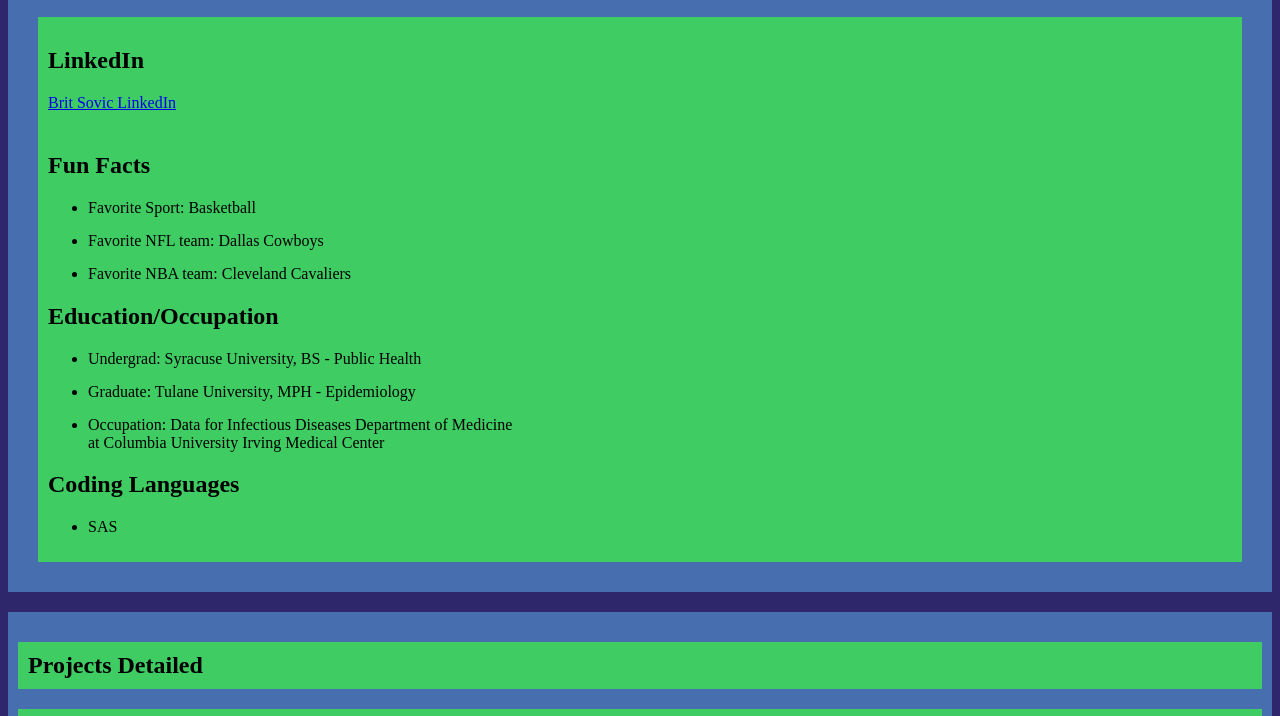
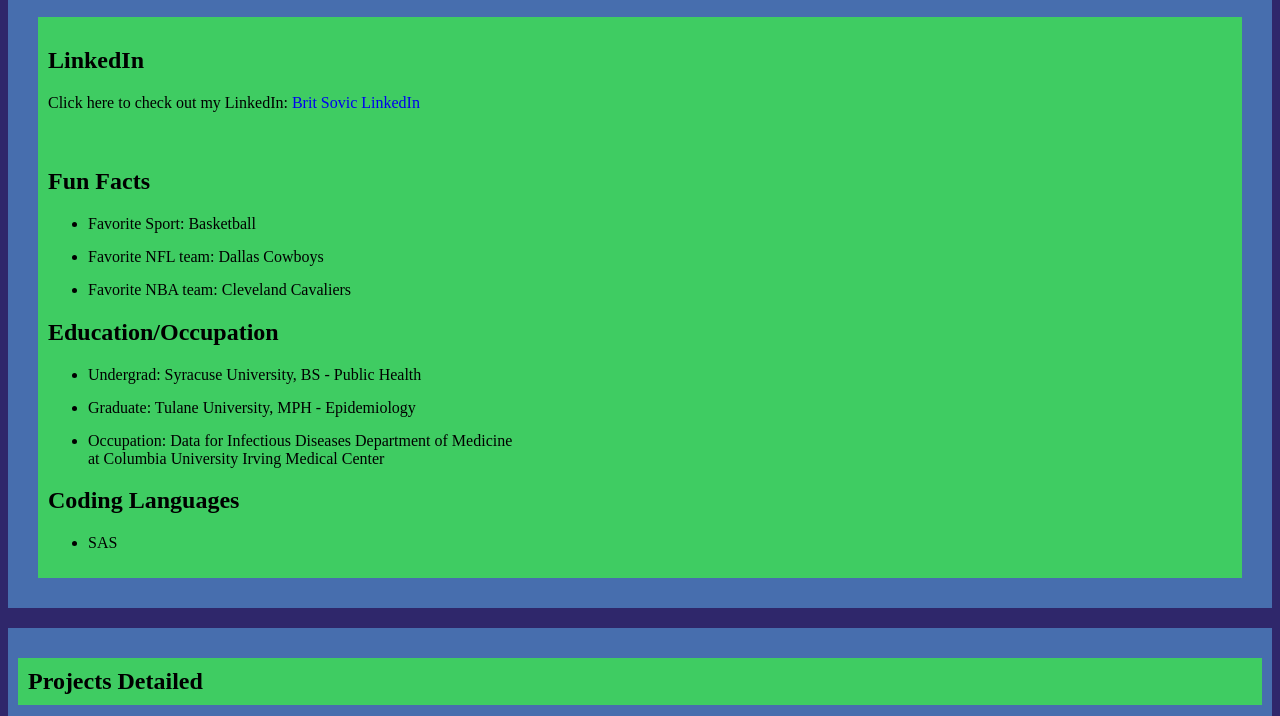
Before and after one commit to bsovic23/Portfolio_New, a plain HTML site: page index.html in a window 1280 px wide. Shown: the part 1360-2076 px from the top of the page. Drawn offline with Linux system fonts and the light colour scheme.

Commit message:
updated portfolio

```diff
--- a/assets/style.css
+++ b/assets/style.css
@@ -147,6 +147,15 @@ body {
     margin-top: 15px;
 }
 
+.biography p a {
+    text-decoration: none;
+}
+
+.biography p a:hover {
+    background-color: yellow;
+    padding: 10px;
+}
+
 /* In Depth Projects ==============================================================*/
 .projectsDesc {
     background-color: var(--sectionColor);
--- a/index.html
+++ b/index.html
@@ -101,10 +101,12 @@
         <!--Biography-->
         <section class="biography" id="biography">
             <h1>Brit Biography</h1>
+
             <div>
                 <h2>LinkedIn</h2>
-                <a href="https://www.linkedin.com/in/brit-sovic-1b859122b/?trk=public_profile_browsemap" target="_blank">Brit Sovic LinkedIn</a>
+                <p>Click here to check out my LinkedIn: <a href="https://www.linkedin.com/in/brit-sovic-1b859122b/?trk=public_profile_browsemap" target="_blank">Brit Sovic LinkedIn</a></p>
             </div>
+
             <div class="bio_box">
                 <h2>Fun Facts</h2>
                 <ul>
@@ -124,6 +126,7 @@
                     <li>SAS</li>
                 </ul>
             </div>
+
         </section>
 
         <!-- Projects Detailed-->
```
